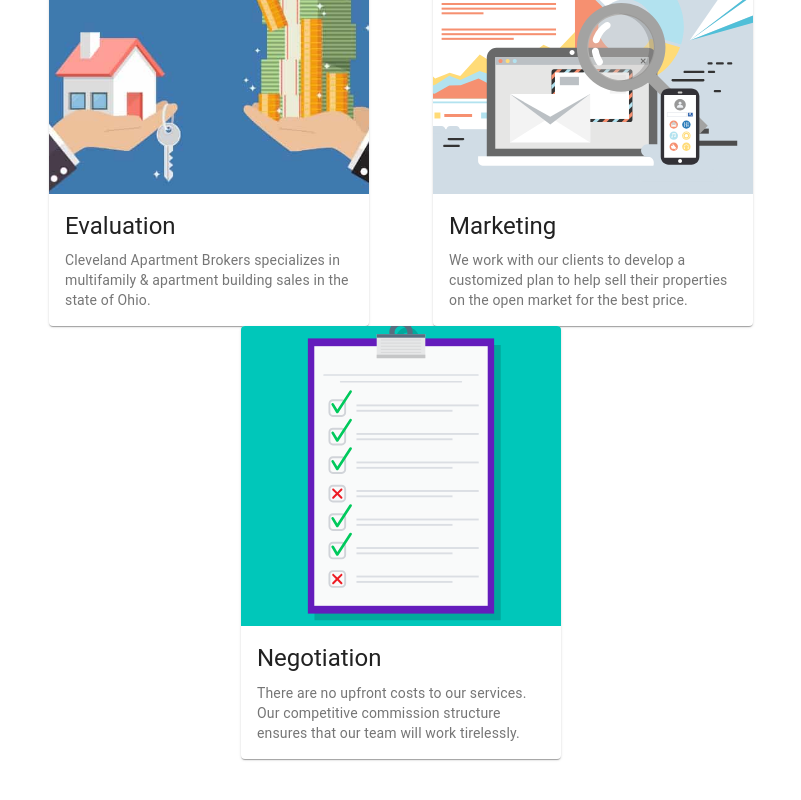
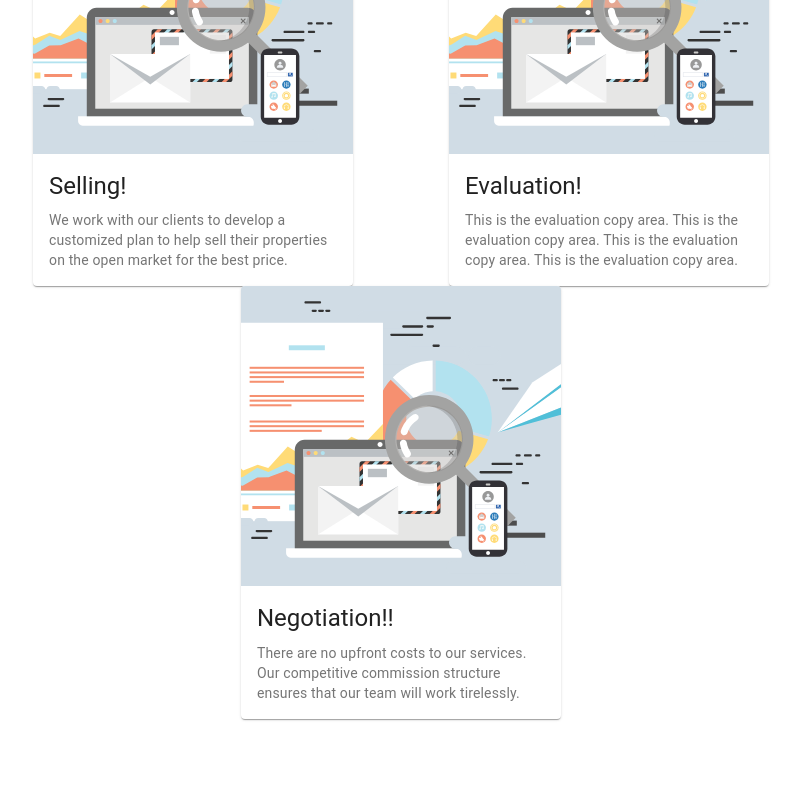
Before and after one commit to schradersoftware/cathcart-website, a React (Create React App) app: page /#pastsales in a window 1280 px wide. Shown: the part 1350-2150 px from the top of the page, without its empty margins (239-1040 px from the left). Built offline with nearby package versions, Linux system fonts and the light colour scheme.

Commit message:
refactor WhatWeDo component to accept dynamically-inserted values, implement .map to render Cards from whatWeDo object in App.js
Co-authored-by: Austin Schrader <austin.jschrader@gmail.com>

```diff
--- a/src/components/App.js
+++ b/src/components/App.js
@@ -15,6 +15,34 @@
     title: 'Header Title Here!',
   },
 ];
+
+const whatWeDo = {
+  sectionHeader: {
+    barColor: 'teal',
+    titleColor: 'teal',
+  },
+  cards: [
+    {
+      title: "Selling!",
+      copy: "We work with our clients to develop a customized plan to help sell their properties on the open market for the best price.",
+      // imageUrl: "/src/assets/checklist.svg",
+      imageUrl: "{checklist}",
+      imageTitle: "Email"
+    },
+    {
+      title: "Evaluation!",
+      copy: "This is the evaluation copy area. This is the evaluation copy area. This is the evaluation copy area. This is the evaluation copy area.",
+      imageUrl: "whatwedo1",
+      imageTitle: "Checklist"
+    },
+    {
+      title: "Negotiation!!",
+      copy: "There are no upfront costs to our services. Our competitive commission structure ensures that our team will work tirelessly.",
+      imageUrl: "email",
+      imageTitle: "House"
+    },
+  ]
+};
 
 function App() {
   const [selectedIndex, setSelectedIndex] = useState(0);
@@ -37,7 +65,7 @@
         </Switch>
       </BrowserRouter>
       <LandingPage />
-      <WhatWeDo />
+      <WhatWeDo  whatWeDoObject={whatWeDo} />
       <PastSales />
       <WhoWeAre />
       <Services />
--- a/src/components/WhatWeDo.js
+++ b/src/components/WhatWeDo.js
@@ -24,22 +24,33 @@
   cardContainer: {
     marginTop: '4em',
     maxWidth: '65vw',
-
-    [theme.breakpoints.down('xs')]: {
+    justifyContent: 'space-around',
+    [theme.breakpoints.only('xs')]: {
       marginBottom: '2em',
-      height: "1400px",
+      height: '145vh',
     },
-    [theme.breakpoints.up('xs')]: {
-      marginTop: '2.5em'
+    [theme.breakpoints.only('sm')]: {
+      marginBottom: '2em',
+      height: '145vh',
+    },
+    [theme.breakpoints.only('md')]: {
+      marginBottom: '2em',
+      height: '145vh',
+      width: '65vw',
+    },
+    [theme.breakpoints.only('lg')]: {
+      marginBottom: '2em',
+    },
+    [theme.breakpoints.only('xl')]: {
+      marginBottom: '2em',
     },
   },
   contentContainer: {
-    marginTop: '8em',
+    marginTop: '4em',
     [theme.breakpoints.down('xs')]: {
       marginTop: '2em',
-
     },
-  }
+  },
 }));
 
 const whatWeDoObject = {
@@ -47,74 +58,58 @@
   titleColor: 'teal',
 };
 
-export default function WhatWeDo(props) {
+export default function WhatWeDo({ whatWeDoObject }) {
   const classes = useStyles();
   const theme = useTheme();
 
   return (
     <React.Fragment>
-      <Grid container direction="row" justify="center" className={classes.contentContainer}>
+      <Grid
+        container
+        direction='row'
+        justify='center'
+        className={classes.contentContainer}
+      >
         <SectionHeader
           title='WHAT WE DO'
-        barColor={whatWeDoObject.barColor}
-        titleColor={whatWeDoObject.titleColor}
+          barColor={whatWeDoObject.sectionHeader.barColor}
+          titleColor={whatWeDoObject.sectionHeader.titleColor}
+        />
+        <Grid
+          container
+          xs={12}
+          direction='row'
+          justify='space-evenly'
+          alignItems='center'
+          className={classes.cardContainer}
+        >
+          {whatWeDoObject.cards.map((card, index) => {
+            return (
+              <Card key={`${index}`} className={classes.root}>
+                <CardActionArea>
+                  <CardMedia
+                    // style={{ height: '20px', paddingTop: '56%' }}
+                    className={classes.media}
+                    image={email}
+                    title={card.imageTitle}
                   />
 
-      <Grid container direction='row' justify='space-evenly' alignItems='center' className={classes.cardContainer}>
-        <Card className={classes.root}>
-          <CardActionArea>
-            <CardMedia
-              className={classes.media}
-              image={whatwedo1}
-              title='Contemplative Reptile'
-            />
                   <CardContent>
                     <Typography gutterBottom variant='h5' component='h2'>
-                Evaluation
+                      {card.title}
                     </Typography>
-              <Typography variant='body2' color='textSecondary' component='p'>
-                Cleveland Apartment Brokers specializes in multifamily &
-                apartment building sales in the state of Ohio.
+                    <Typography
+                      variant='body2'
+                      color='textSecondary'
+                      component='p'
+                    >
+                      {card.copy}
                     </Typography>
                   </CardContent>
                 </CardActionArea>
               </Card>
-
-        <Card className={classes.root}>
-          <CardActionArea>
-            <CardMedia
-              className={classes.media}
-              image={email}
-              title='Contemplative Reptile'
-            />
-            <CardContent>
-              <Typography gutterBottom variant='h5' component='h2'>
-                Marketing
-              </Typography>
-              <Typography variant='body2' color='textSecondary' component='p'>
-                We work with our clients to develop a customized plan to help sell their properties on the open market for the best price.
-              </Typography>
-            </CardContent>
-          </CardActionArea>
-        </Card>
-
-        <Card className={classes.root}>
-          <CardActionArea>
-            <CardMedia
-              className={classes.media}
-              image={checklist}
-              title='Contemplative Reptile'
-            />
-            <CardContent>
-              <Typography gutterBottom variant='h5' component='h2'>
-                Negotiation
-              </Typography>
-              <Typography variant='body2' color='textSecondary' component='p'>
-                There are no upfront costs to our services. Our competitive commission structure ensures that our team will work tirelessly.
-              </Typography>
-            </CardContent>
-          </CardActionArea>
-        </Card>
+            );
+          })}
         </Grid>
       </Grid>
     </React.Fragment>
```
Lines whose indentation alone changed are shown as unchanged.
